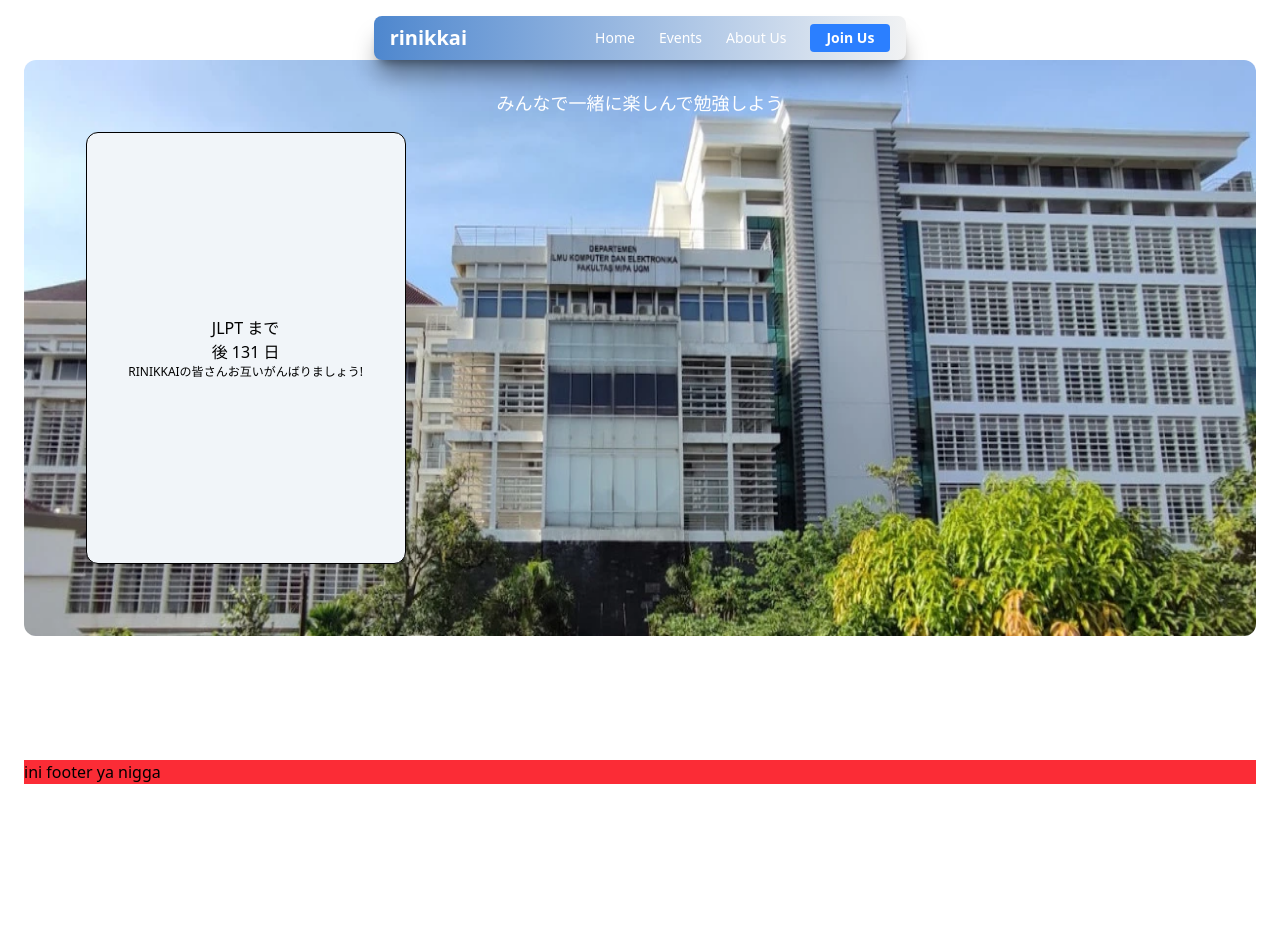
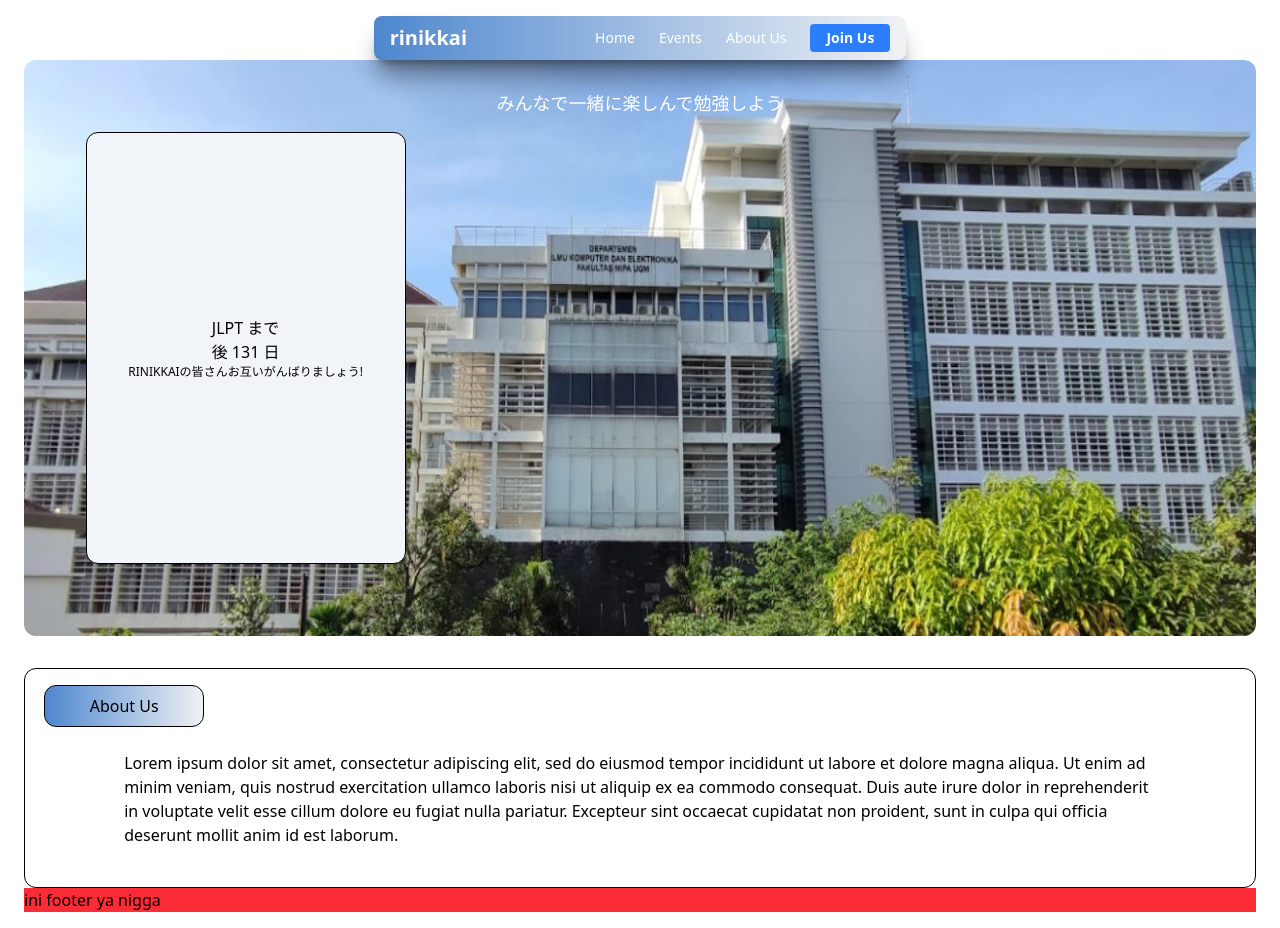
Before and after one commit to david-irvinne/rinikkai-frontend, a React (Vite) app: page / in a window 1280 px wide. Before the commit the page ends 800 px from the top, so only its background shows below. Built offline with nearby package versions, Linux system fonts and the light colour scheme.

Commit message:
feat(about): create about component in home page

```diff
--- /dev/null
+++ b/src/components/home/About.tsx
@@ -0,0 +1,17 @@
+import Button from "./Button.tsx"
+const About = () => {
+
+  return (
+  <>
+      <div className="border-1 rounded-[12px] py-[1rem] px-[1.2rem]">
+
+        <Button title="About Us" color="bg-gradient-to-r from-[#4E87CE] to-[#F1F2F3]" />
+
+        <div className="px-[5rem] py-[1.5rem]">
+          Lorem ipsum dolor sit amet, consectetur adipiscing elit, sed do eiusmod tempor incididunt ut labore et dolore magna aliqua. Ut enim ad minim veniam, quis nostrud exercitation ullamco laboris nisi ut aliquip ex ea commodo consequat. Duis aute irure dolor in reprehenderit in voluptate velit esse cillum dolore eu fugiat nulla pariatur. Excepteur sint occaecat cupidatat non proident, sunt in culpa qui officia deserunt mollit anim id est laborum.
+        </div>
+      </div>
+  </>
+
+)}
+export default About;
--- /dev/null
+++ b/src/components/home/Button.tsx
@@ -0,0 +1,14 @@
+
+const Button = ({title = "title", color = "bg-slate-100"}) => {
+
+  return (
+    <>
+      <div className={`border-1 rounded-[12px] py-[0.5rem] px-[1rem]  w-[10rem] ${color}`}>
+        <div className="text-center">
+          {title}
+        </div>
+      </div>
+    </>
+
+)}
+export default Button;
--- a/src/pages/Home.tsx
+++ b/src/pages/Home.tsx
@@ -1,9 +1,13 @@
 import Banner from "../components/home/Banner.tsx";
+import About from "../components/home/About.tsx";
 
 function Home() {
   return (
     <>
+      <div className="flex flex-col gap-y-[2rem]">
       <Banner />
+      <About />
+      </div>
     </>
   );
 }
```
